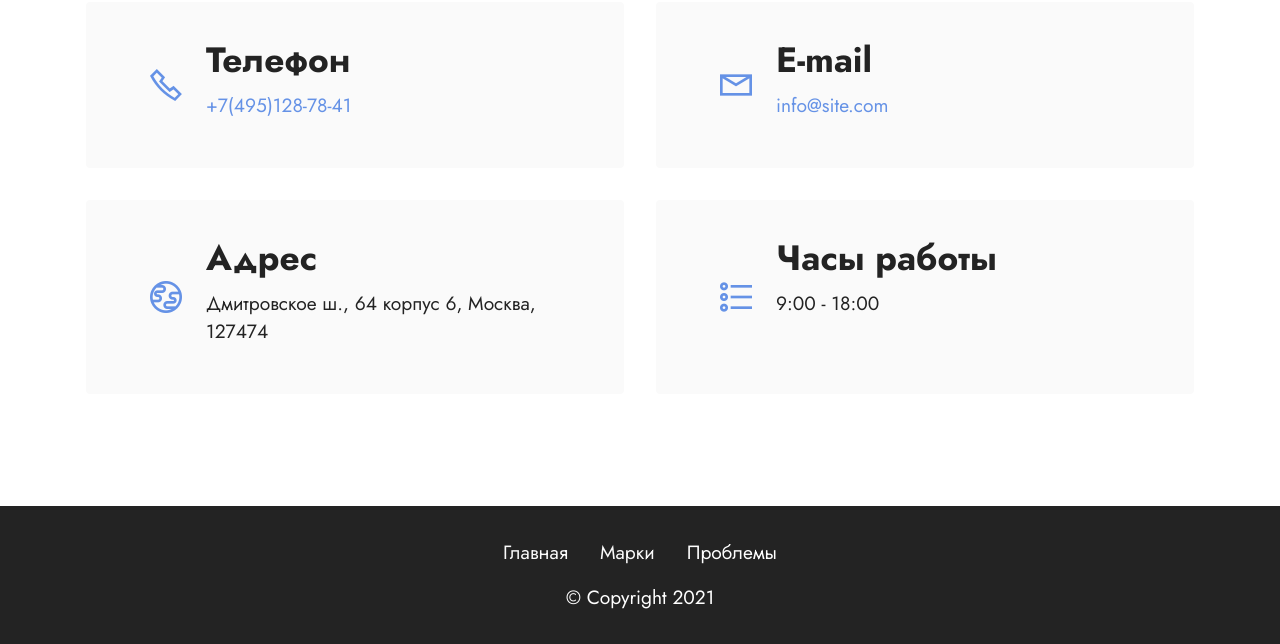
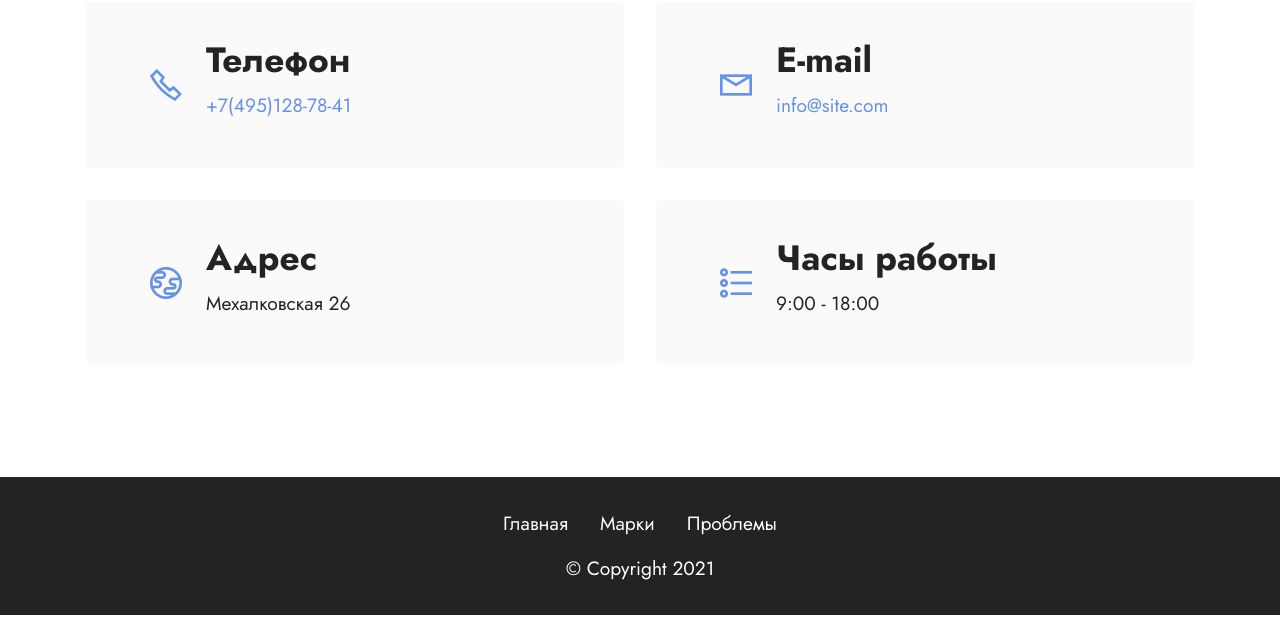
Before and after one commit to iem08/newsite, a plain HTML site: page kontakti.html in a window 1280 px wide. Shown: the part 1268-1912 px from the top of the page. After the commit the page ends 1883 px from the top, so only its background shows below. Drawn offline with Linux system fonts and the light colour scheme; files whose address does not match are found by name.

Commit message:
Update kontakti.html

```diff
--- a/kontakti.html
+++ b/kontakti.html
@@ -168,7 +168,7 @@ height="0" width="0" style="display:none;visibility:hidden"></iframe></noscript>
                     </div>
                     <div class="text-wrapper">
                         <h6 class="card-title mbr-fonts-style mb-1 display-5"><strong>Адрес</strong></h6>
-                        <p class="mbr-text mbr-fonts-style display-7">Дмитровское ш., 64 корпус 6, Москва, 127474</p>
+                        <p class="mbr-text mbr-fonts-style display-7">Мехалковская 26</p>
                     </div>
                 </div>
             </div>
```
